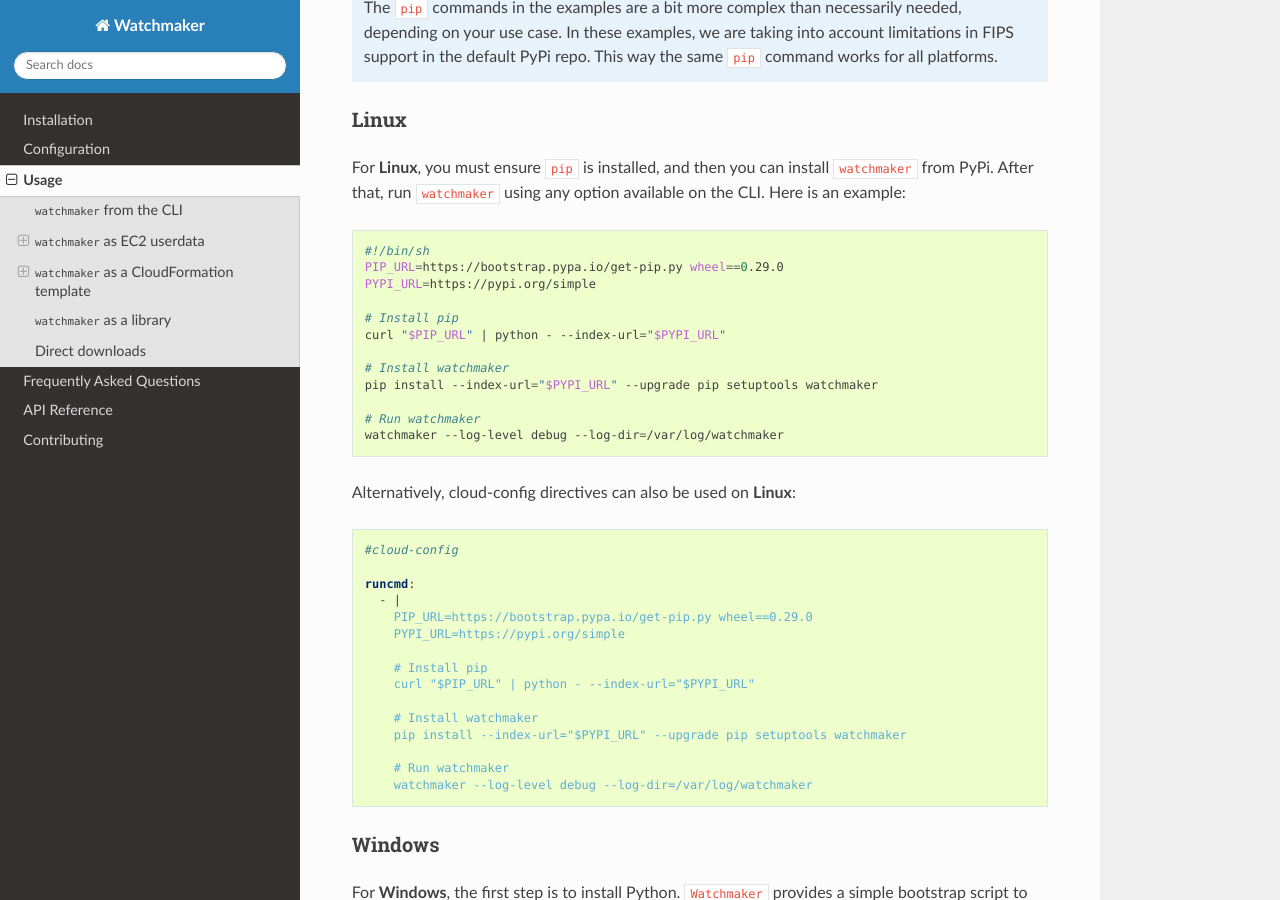
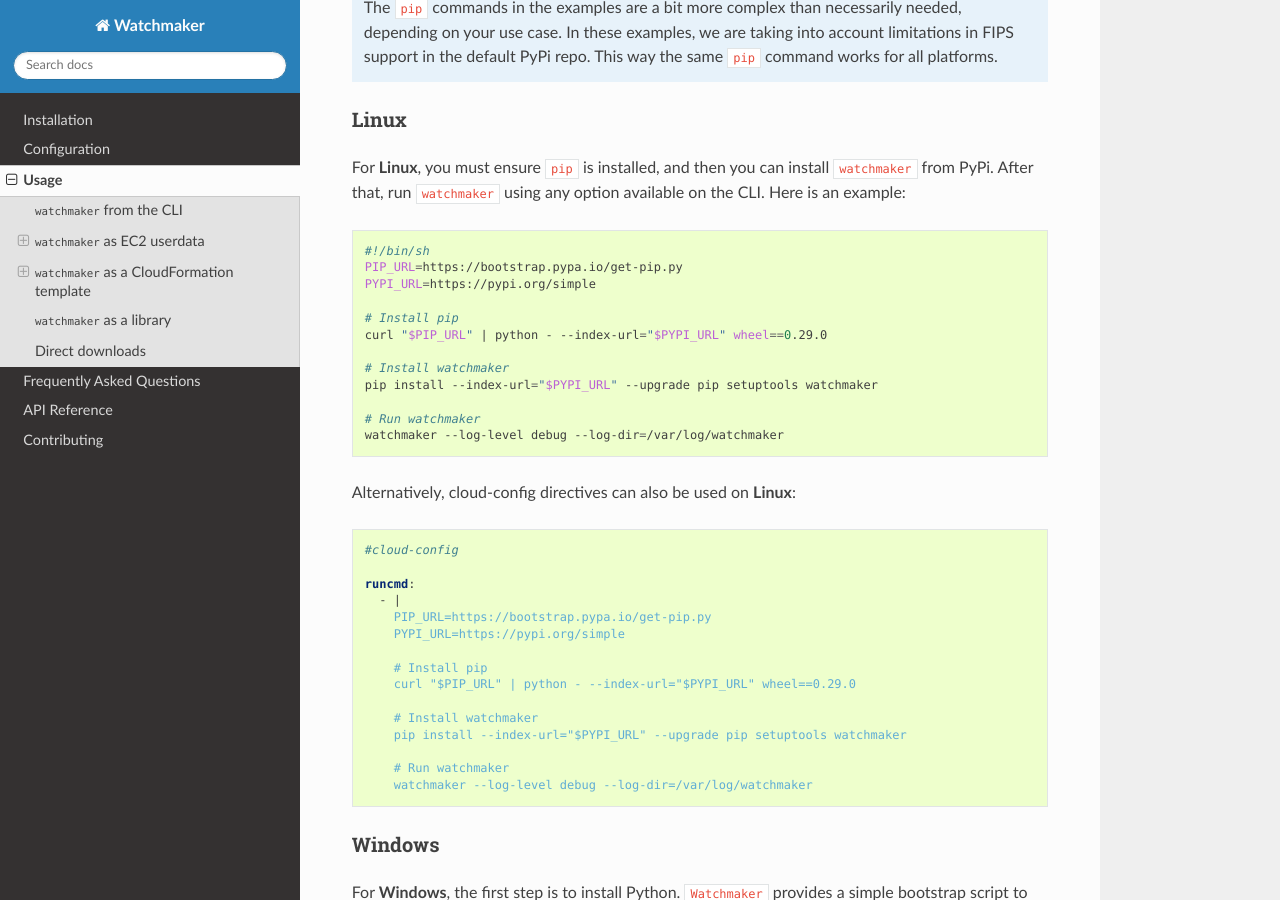
Before and after one commit to plus3it/watchmaker, a Sphinx documentation site: the page built from docs/usage.md, in a window 1280 px wide and 900 px high, scrolled down 1358 px. Built offline with Sphinx 7.4.7 and the Read the Docs theme 2.0.0, drawn with Linux system fonts in a browser that asks for light colours.

````diff
--- a/docs/usage.md
+++ b/docs/usage.md
@@ -82,11 +82,11 @@ on the [CLI](#watchmaker-from-the-cli). Here is an example:
 
 ```shell
 #!/bin/sh
-PIP_URL=https://bootstrap.pypa.io/get-pip.py wheel==0.29.0
+PIP_URL=https://bootstrap.pypa.io/get-pip.py
 PYPI_URL=https://pypi.org/simple
 
 # Install pip
-curl "$PIP_URL" | python - --index-url="$PYPI_URL"
+curl "$PIP_URL" | python - --index-url="$PYPI_URL" wheel==0.29.0
 
 # Install watchmaker
 pip install --index-url="$PYPI_URL" --upgrade pip setuptools watchmaker
@@ -102,11 +102,11 @@ Alternatively, cloud-config directives can also be used on **Linux**:
 
 runcmd:
   - |
-    PIP_URL=https://bootstrap.pypa.io/get-pip.py wheel==0.29.0
+    PIP_URL=https://bootstrap.pypa.io/get-pip.py
     PYPI_URL=https://pypi.org/simple
 
     # Install pip
-    curl "$PIP_URL" | python - --index-url="$PYPI_URL"
+    curl "$PIP_URL" | python - --index-url="$PYPI_URL" wheel==0.29.0
 
     # Install watchmaker
     pip install --index-url="$PYPI_URL" --upgrade pip setuptools watchmaker
````
